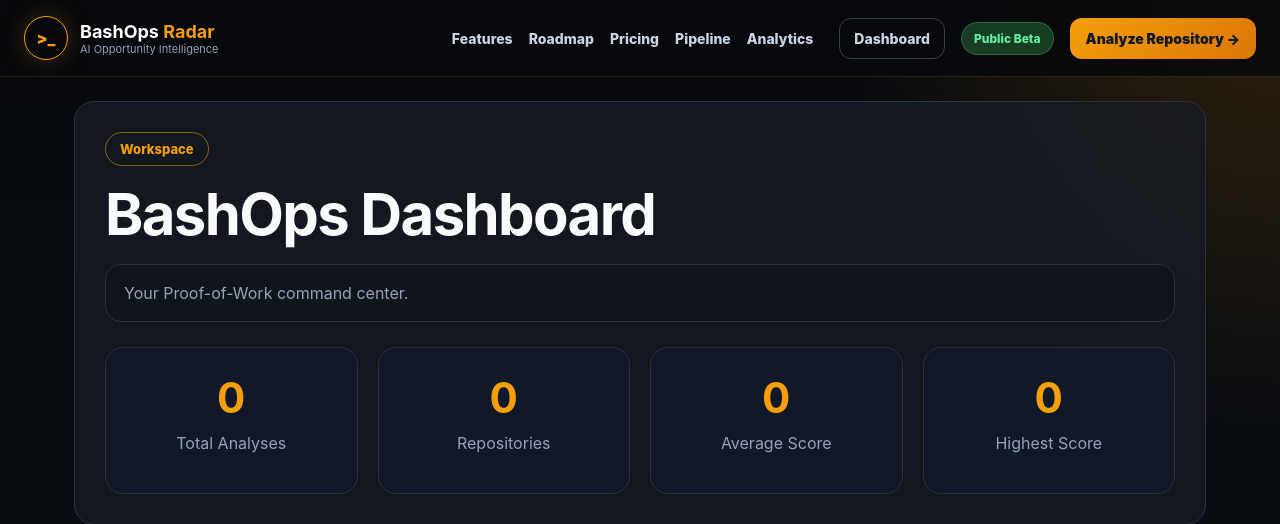
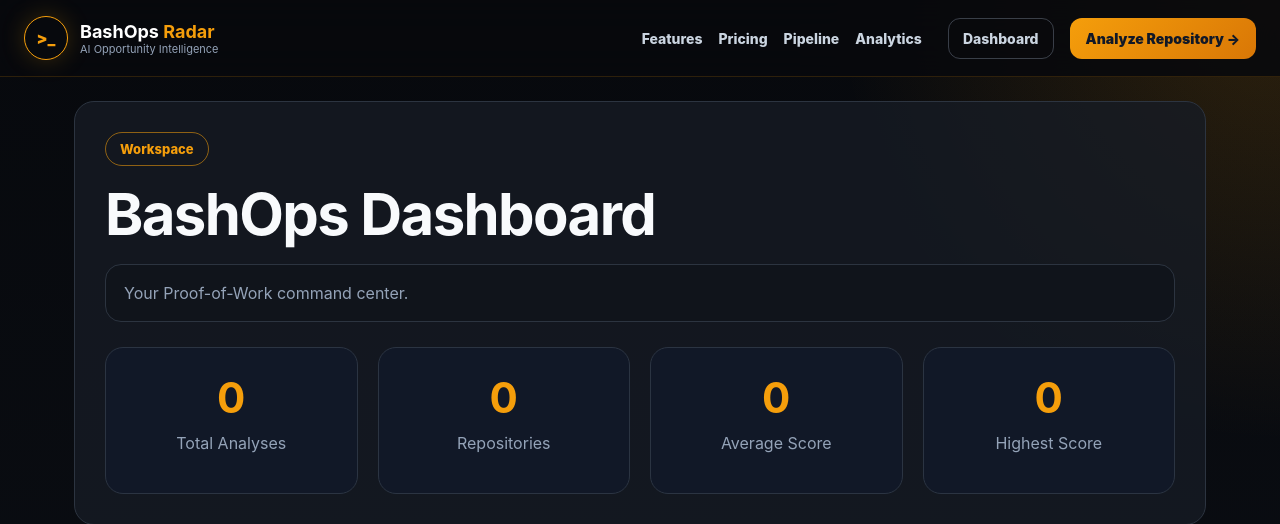
Before and after one commit to BashOpsDev/bashops-radar, a FastAPI app: page /dashboard in a window 1280 px wide. Shown: the top 524 px of the page. Run offline with FastAPI, Linux system fonts and the light colour scheme.

Commit message:
Update navbar.html

```diff
--- a/templates/components/navbar.html
+++ b/templates/components/navbar.html
@@ -13,7 +13,6 @@
         <div class="nav-menu" id="navMenu">
             <div class="nav-center">
                 <a href="/#features">Features</a>
-                <a href="/#roadmap">Roadmap</a>
                 <a href="/pricing">Pricing</a>
                 <a href="/pipeline">Pipeline</a>
                 <a href="/admin/analytics">Analytics</a>
@@ -21,7 +20,6 @@
 
             <div class="nav-right">
                 <a href="/dashboard" class="nav-outline">Dashboard</a>
-                <span class="beta-pill">Public Beta</span>
                 <a href="/" class="nav-primary">Analyze Repository →</a>
             </div>
         </div>
```
